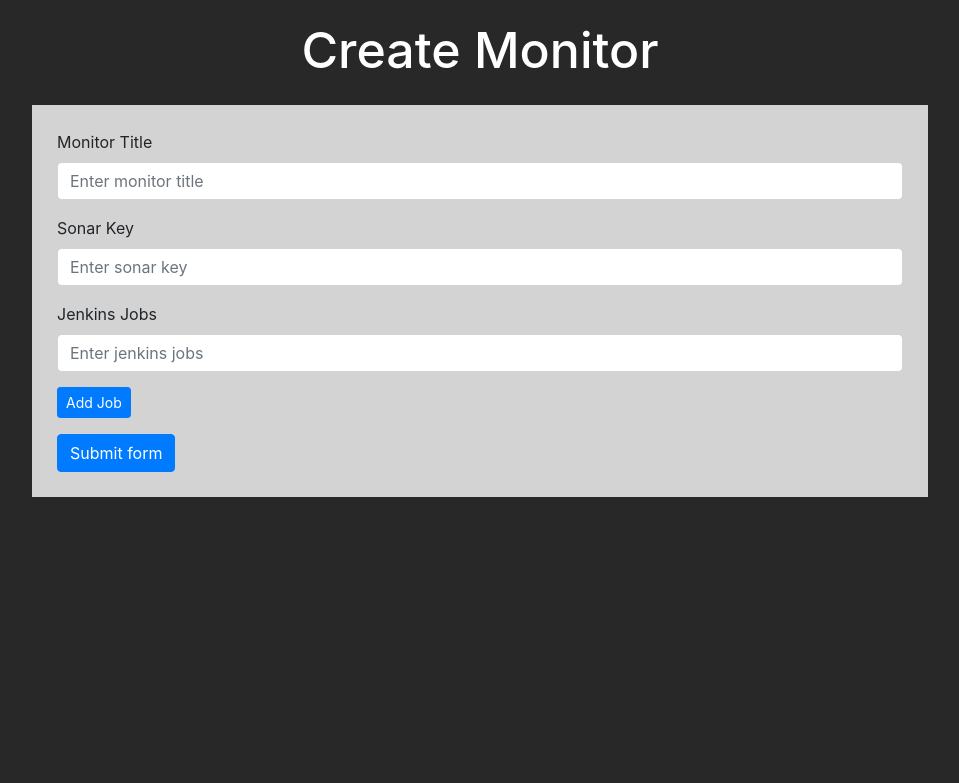
After one commit to philharper/buildmonitor, a Django app: page /jenkins/create in a window 1280 px wide. The commit adds this page. Shown: the top 783 px of the page, without its empty margins (160-1119 px from the left). Run offline with Django 3.2, Linux system fonts and the light colour scheme; parts of the project's set-up code (start-up, migrations or seed data) failed here and were passed over; some libraries are stand-ins or nearby versions.

Commit message:
Add landing page and create monitor support

```diff
--- a/buildmonitor/urls.py
+++ b/buildmonitor/urls.py
@@ -2,6 +2,6 @@ from django.contrib import admin
 from django.urls import include, path
 
 urlpatterns = [
-    path('jenkins/', include('jenkinsmonitor.urls')),
+    path('jenkins/', include(('jenkinsmonitor.urls', 'jenkinsmonitor'), namespace='jenkinsmonitor')),
     path('admin/', admin.site.urls),
 ]
--- a/jenkinsmonitor/static/css/styles.css
+++ b/jenkinsmonitor/static/css/styles.css
@@ -105,3 +105,19 @@ body {
     height:40px;
     margin-top: 10px
 }
+
+#build-monitor-list {
+    margin-top: 25px;
+    margin-left: 35%;
+    width: 30%;
+    height: 500px;
+    background-color: lightgrey;
+    text-align: center;
+}
+
+.centre-wrapper {
+    text-align: center;
+    width: 100%;
+    height: 50px;
+    margin-top: 25px;
+}
--- /dev/null
+++ b/jenkinsmonitor/templates/jenkins/create.html
@@ -0,0 +1,40 @@
+{% load static %}
+<html>
+<head>
+    <link rel="stylesheet" href="{% static 'css/styles.css' %}">
+    <link rel="stylesheet" href="https://stackpath.bootstrapcdn.com/bootstrap/4.3.1/css/bootstrap.min.css" integrity="sha384-ggOyR0iXCbMQv3Xipma34MD+dH/1fQ784/j6cY/iJTQUOhcWr7x9JvoRxT2MZw1T" crossorigin="anonymous">
+    <script src="https://ajax.googleapis.com/ajax/libs/jquery/3.4.0/jquery.min.js"></script>
+    <script>
+        $(document).ready(function() {
+            var i = 1;
+
+            $("#add-job").click(function(){
+                $('#job-inputs').append('<input type="text" class="form-control" id="job-input-' + i + '" name="jenkins-job[' + i + ']" placeholder="Enter jenkins jobs">')
+                i++;
+            });
+        });
+
+    </script>
+</head>
+<body>
+    <h1 id="title">Create Monitor</h1>
+    <form  method="post" style="background-color: lightgray; width: 70%; margin-left: 15%; margin-top: 25px; padding: 25px;" action="{% url 'jenkinsmonitor:create_monitor' %}">{% csrf_token %}
+        <div class="form-group">
+            <label for="monitor-title-input">Monitor Title</label>
+            <input type="text" class="form-control" id="monitor-title-input" name="monitor-title" placeholder="Enter monitor title">
+        </div>
+        <div class="form-group">
+            <label for="sonar-input">Sonar Key</label>
+            <input type="text" class="form-control" id="sonar-input" name="sonar-key" placeholder="Enter sonar key">
+        </div>
+        <div class="form-group" id="job-list-inputs">
+            <label for="job-input-0">Jenkins Jobs</label>
+            <div id="job-inputs">
+                <input type="text" class="form-control" id="job-input-0" name="jenkins-job[0]" placeholder="Enter jenkins jobs">
+            </div>
+            <button id="add-job" type="button" class="btn btn-primary btn-sm" style="margin-top: 15px;">Add Job</button>
+        </div>
+        <button class="btn btn-primary" type="submit">Submit form</button>
+    </form>
+</body>
+</html>
--- a/jenkinsmonitor/urls.py
+++ b/jenkinsmonitor/urls.py
@@ -3,6 +3,8 @@ from django.urls import path
 from . import views
 
 urlpatterns = [
-    path('list', views.index, name='list'),
-    path('monitor/<int:monitor_id>', views.monitor, name='monitor'),
+    path('', views.index, name='index'),
+    path('monitor/<monitor_id>', views.monitor, name='monitor'),
+    path('create', views.create, name='create'),
+    path('create/monitor', views.create_monitor, name='create_monitor'),
 ]
--- a/jenkinsmonitor/views.py
+++ b/jenkinsmonitor/views.py
@@ -1,12 +1,20 @@
-from django.shortcuts import render
+from django.shortcuts import render, redirect
 
+from jenkinsmonitor.entities.monitor import Monitor
 from jenkinsmonitor.service.jenkins_service import JenkinsService
 from jenkinsmonitor.service.monitor_service import MonitorService
 from jenkinsmonitor.service.sonar_service import SonarService
 
 
 def index(request):
-    return ""
+
+    monitor_service = MonitorService()
+
+    context = {
+        'monitors': monitor_service.get_monitors()
+    }
+
+    return render(request, 'jenkins/index.html', context)
 
 
 def monitor(request, monitor_id):
@@ -30,3 +38,24 @@ def monitor(request, monitor_id):
     }
 
     return render(request, 'jenkins/monitor.html', context)
+
+
+def create(request):
+    return render(request, 'jenkins/create.html', {})
+
+
+def create_monitor(request):
+    title = request.POST['monitor-title']
+    sonar_key = request.POST['sonar-key']
+    jobs = []
+
+    i = 0
+    while i < 9:
+        if 'jenkins-job[' + str(i) + ']' in request.POST:
+            jobs.append(request.POST['jenkins-job[' + str(i) + ']'])
+        i += 1
+
+    monitor_service = MonitorService()
+    monitor_service.create_monitor(Monitor(0, title, jobs, sonar_key))
+
+    return redirect('/jenkins')
```
Also changed, not shown: jenkinsmonitor/dao/mongo_dao.py (+15 -6 lines), jenkinsmonitor/entities/monitor.py (added, +14 -0 lines), jenkinsmonitor/service/monitor_service.py (+26 -8 lines), jenkinsmonitor/templates/jenkins/index.html (added, +25 -0 lines).
